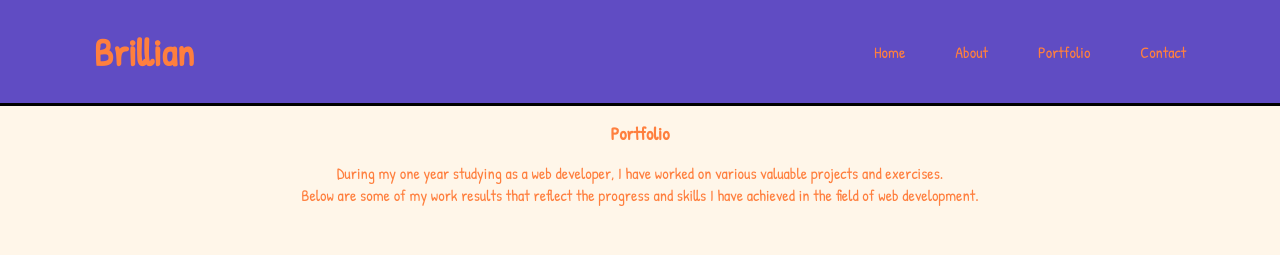
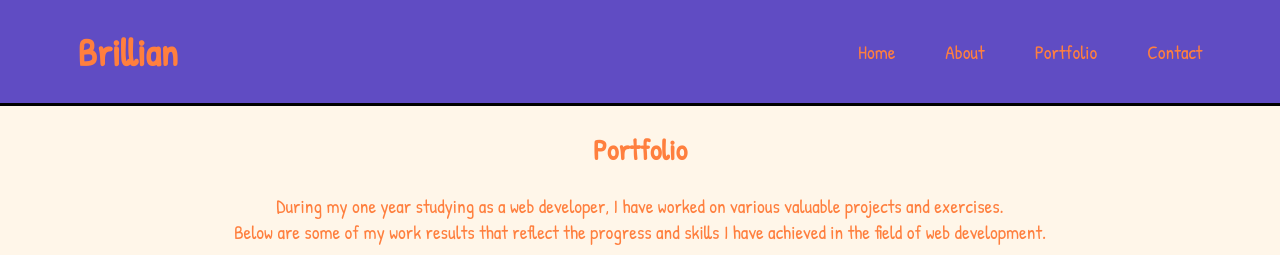
Before and after one commit to who-is-brillian/portfolio-3, a plain HTML site: page portfolio.html in a window 1280 px wide. Shown: the top 255 px of the page. Drawn offline with nearby package versions, Linux system fonts and the light colour scheme.

Commit message:
font large

```diff
--- a/css/portfolio.css
+++ b/css/portfolio.css
@@ -11,17 +11,8 @@ body {
   font-style: normal;
 }
 
-ul {
-  font-size: medium;
-}
-
-h2 {
-  font-size: large;
-}
-
 section {
   text-align: center;
-  font-size: medium;
 }
 
 section .container-portfolio {
@@ -61,6 +52,10 @@ section .container-portfolio {
 }
 
 @media only screen and (max-width: 600px) {
+  body {
+    font-size: medium;
+  }
+
   section .container-portfolio {
     grid-template-columns: 1fr;
     margin: 10px;
--- a/css/style.css
+++ b/css/style.css
@@ -196,7 +196,7 @@ footer div a {
 }
 
 @media only screen and (max-width: 600px) {
-  body{
+  body {
     font-family: "Patrick Hand";
   }
   header {
```
